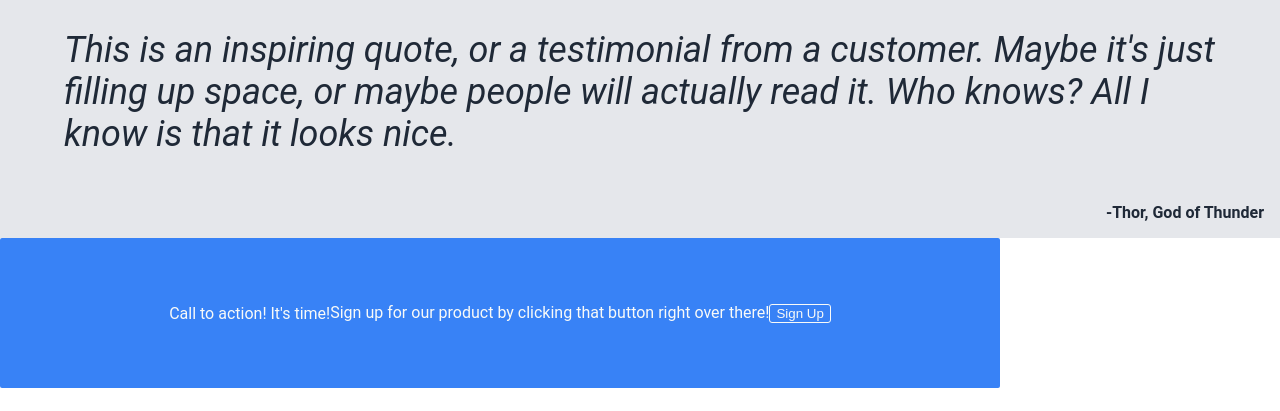
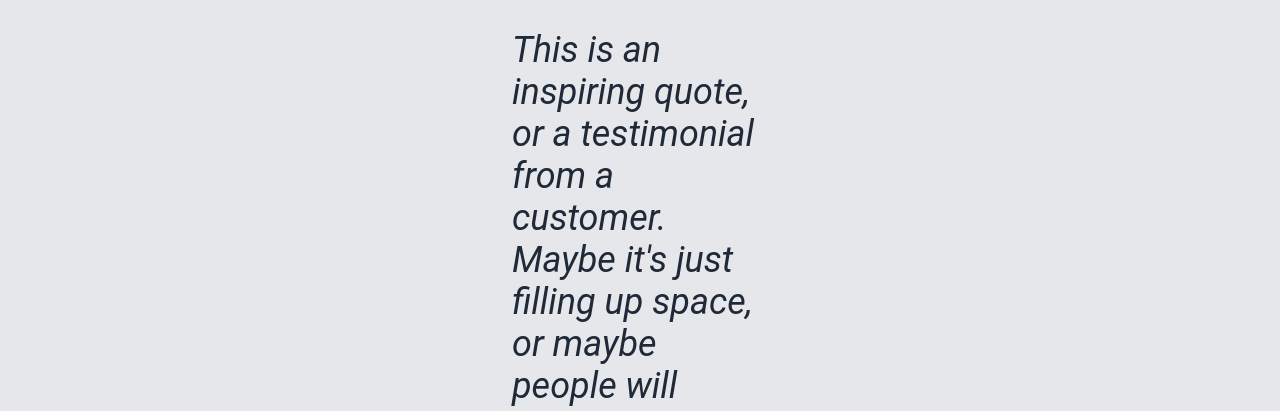
Before and after one commit to IllMind26/landing_page, a plain HTML site: page index.html in a window 1280 px wide. Shown: the part 309-720 px from the top of the page. Drawn offline with Linux system fonts and the light colour scheme.

Commit message:
Added padding changes to style.css

```diff
--- a/style.css
+++ b/style.css
@@ -92,7 +92,7 @@ button {
     font-style: italic;
     display: flex;
     justify-content: center;
-    padding: 32px 64px;
+    padding: 32px 512px;
 }
 
 .thor {
@@ -100,6 +100,6 @@ button {
     color: #1f2937;
     display: flex;
     justify-content: flex-end;
-    padding: 16px;
+    padding: 16px 512px;
     font-weight: 700;
 }
```
